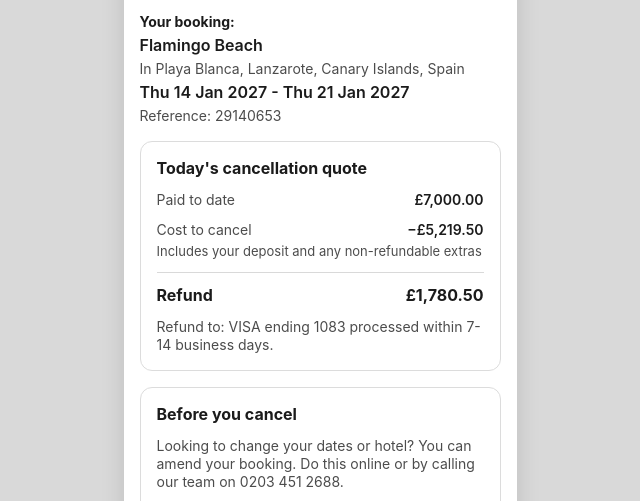
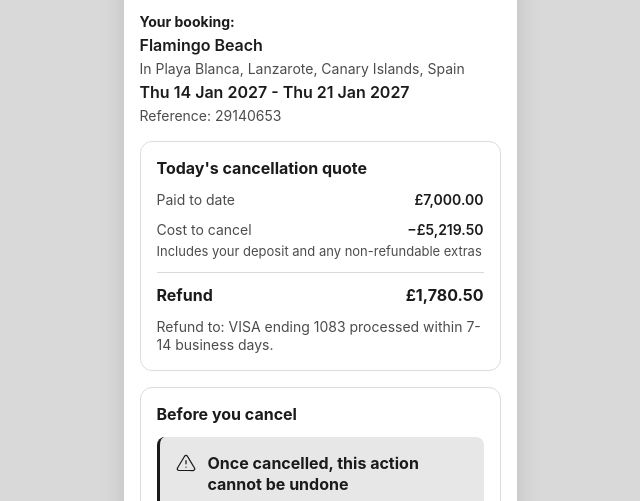
Before and after one commit to Matthew-Durant/Testing, a plain HTML site: page cancellation-validation-round_v1/scenario-a/02-confirm.html in a window 1280 px wide. Shown: the part 290-791 px from the top of the page, without its empty margins (320-960 px from the left). Drawn offline with Linux system fonts and the light colour scheme.

Commit message:
Hide the amend line on the confirm step inside 70 days
Within 70 days a later travel date is charged as a cancellation, so
"change your dates or hotel" is only shown from 70 days out. Hidden on A
(55 days), shown on D (82 days).

Co-Authored-By: Claude Opus 5.5 <noreply@anthropic.com>
Claude-Session: https://claude.ai/code/session_01WErZ4kGAsp6z58Fvb9N5UR

```diff
--- a/cancellation-validation-round_v1/scenario-a/02-confirm.html
+++ b/cancellation-validation-round_v1/scenario-a/02-confirm.html
@@ -43,7 +43,7 @@
 
     <section class="lo-card is-onsurface" aria-labelledby="before-title">
       <h2 class="lo-card-title" id="before-title">Before you cancel</h2>
-      <p class="lo-t-sm">Looking to change your dates or hotel? You can amend your booking. Do this online or by calling our team on <span data-mmb="contact-phone">0203 451 2688</span>.</p>
+      <p class="lo-t-sm" id="amend-line">Looking to change your dates or hotel? You can amend your booking. Do this online or by calling our team on <span data-mmb="contact-phone">0203 451 2688</span>.</p>
 
       <div class="lo-note is-warning has-icon" role="note">
         <svg class="lo-ico is-strong" viewBox="0 0 24 24" aria-hidden="true"><path d="M12 9v4M12 17h.01M10.3 3.9L1.8 18a2 2 0 001.7 3h17a2 2 0 001.7-3L13.7 3.9a2 2 0 00-3.4 0z"/></svg>
@@ -86,6 +86,11 @@
      never made. */
   if (MMB.refundPence() > 0) document.getElementById('refund-dest').hidden = false;
 
+  /* Within 70 days of departure a later travel date is charged as a
+     cancellation, so "change your dates or hotel" would offer a way out that
+     costs the same as cancelling. Only show it from 70 days out. */
+  if (MMB.dates.dtd() < 70) document.getElementById('amend-line').hidden = true;
+
   var ack  = document.getElementById('ack');
   var btn  = document.getElementById('commit');
   var hint = document.getElementById('commit-hint');
```
Also changed, not shown: cancellation-validation-round_v1/scenario-b/02-confirm.html (+6 -1 lines), cancellation-validation-round_v1/scenario-c/02-confirm.html (+6 -1 lines), cancellation-validation-round_v1/scenario-d/02-confirm.html (+6 -1 lines).
